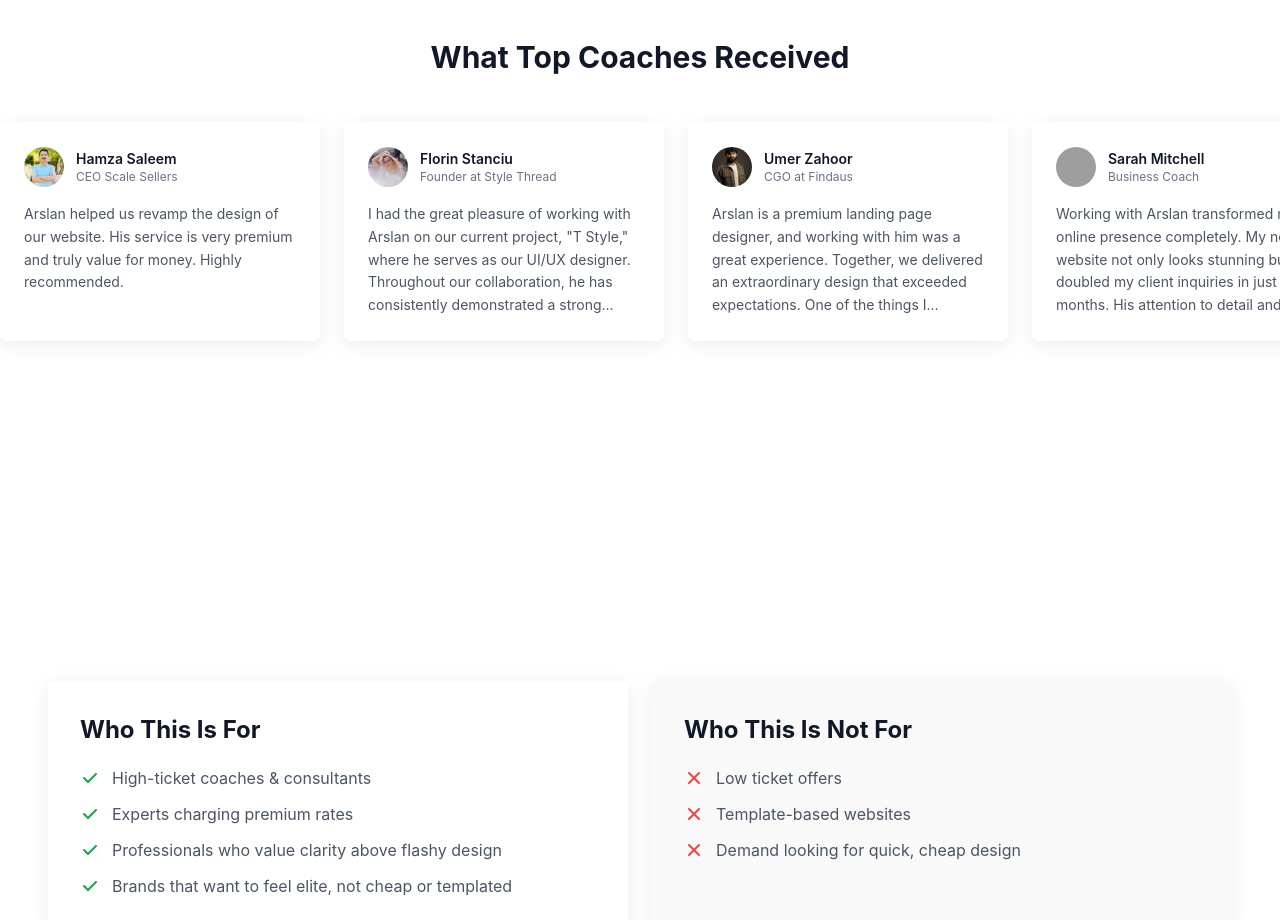
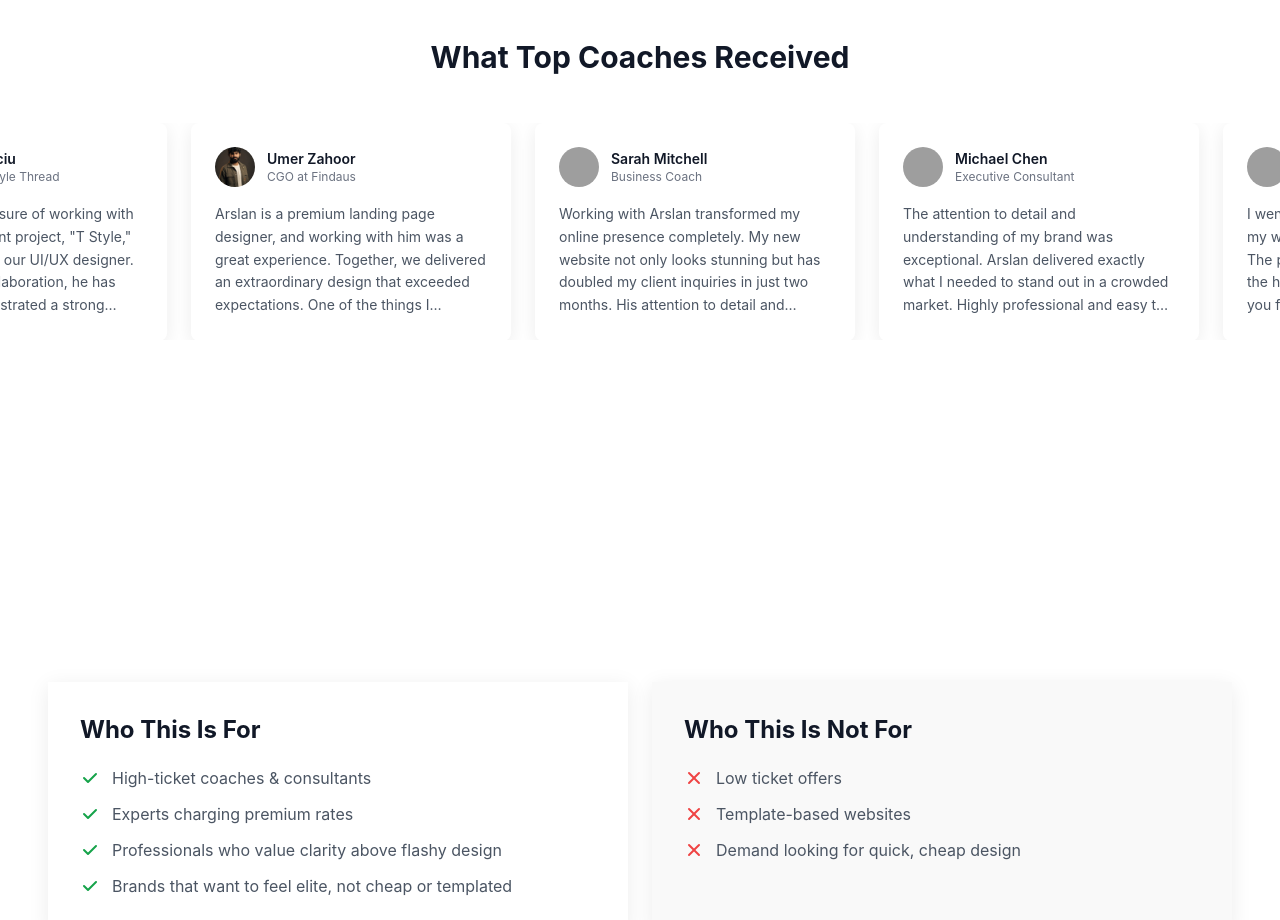
Before and after one commit to Wahabkh01/PremiumLandingPageDesign, a Next.js app: page / in a window 1280 px wide. Shown: the part 4960-5880 px from the top of the page. Built offline with nearby package versions, Linux system fonts and the light colour scheme; grey boxes are pictures that could not be loaded; a web font is replaced by a local one.

Commit message:
chore: scroll testimonials CSS + CTA tweaks

```diff
--- a/components/sections/Testimonials.tsx
+++ b/components/sections/Testimonials.tsx
@@ -66,11 +66,11 @@ export default function Testimonials() {
       </div>
 
       {/* Carousel Container - full width */}
-      <div className="relative w-full" role="region" aria-label="Customer testimonials">
+      <div className="relative w-full overflow-hidden" role="region" aria-label="Customer testimonials">
         <div
           ref={carouselRef}
-          className="flex gap-6"
-          style={{ width: 'max-content', willChange: 'transform' }}
+          className="carousel-track flex gap-6"
+          style={{ willChange: 'transform' }}
         >
           {allTestimonials.map((testimonial, index) => (
             <div
@@ -101,6 +101,31 @@ export default function Testimonials() {
             </div>
           ))}
         </div>
+        <style jsx>{`
+          .carousel-track {
+            display: flex;
+            gap: 1.5rem;
+            animation: marquee 30s linear infinite;
+            align-items: flex-start;
+          }
+
+          .carousel-track:hover {
+            animation-play-state: paused;
+          }
+
+          .carousel-track > div {
+            flex-shrink: 0;
+          }
+
+          @keyframes marquee {
+            0% {
+              transform: translateX(-50%);
+            }
+            100% {
+              transform: translateX(0%);
+            }
+          }
+        `}</style>
       </div>
     </section>
   )
```
